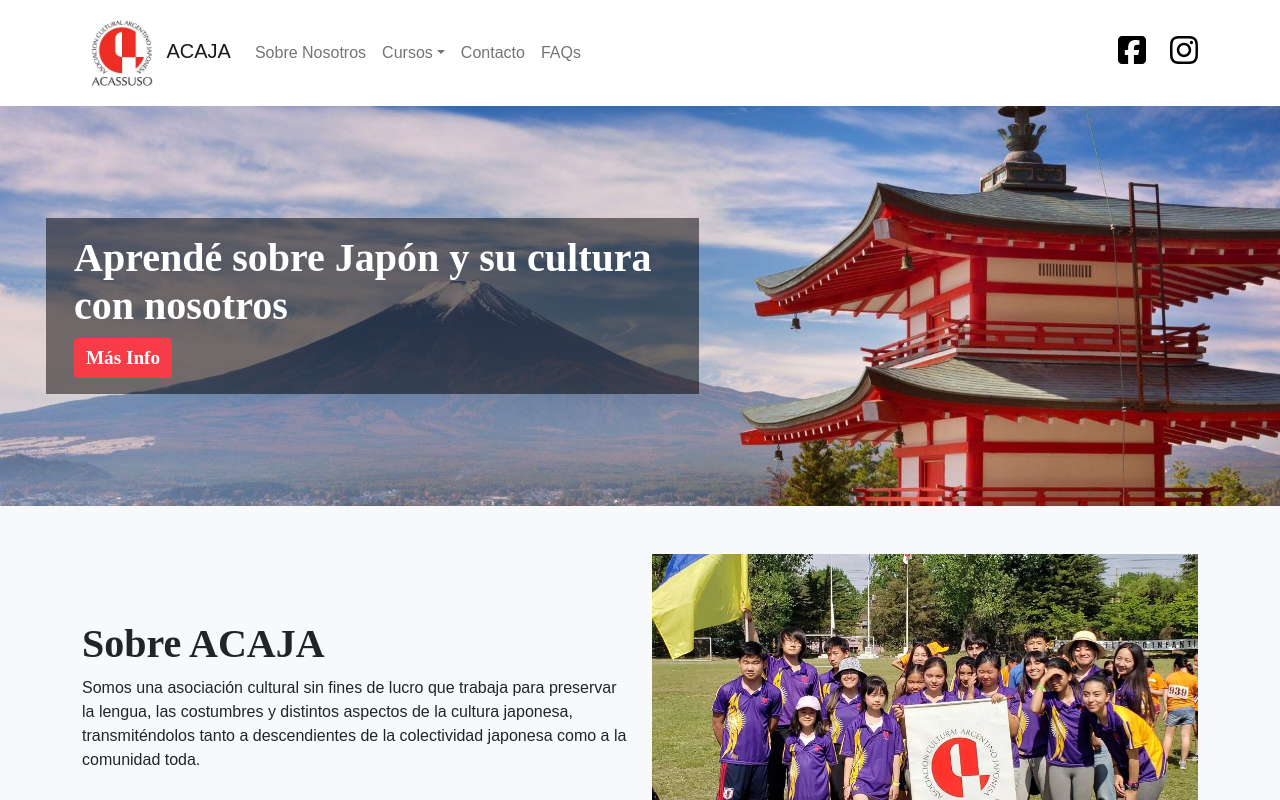
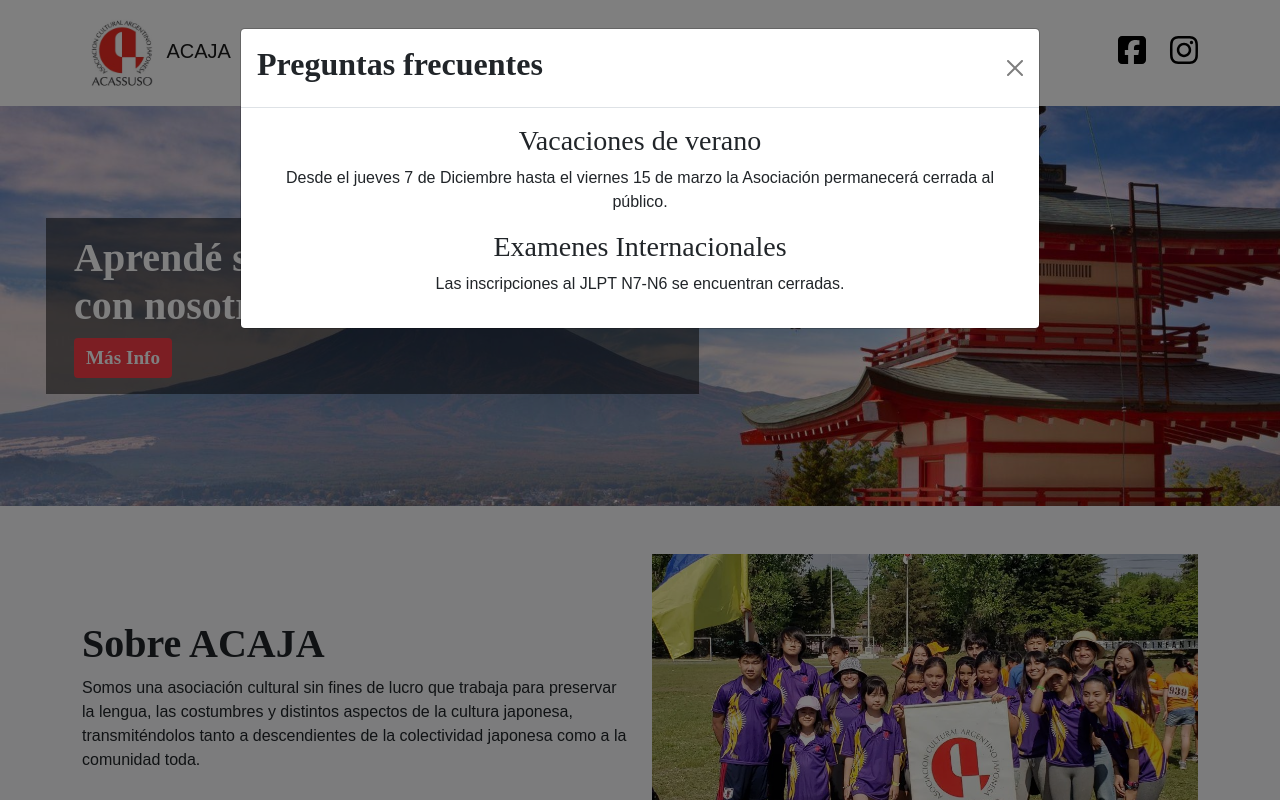
Before and after one commit to maiarakaki/ACAJA, a React (Vite) app: page / in a window 1280 px wide. Shown: the top 800 px of the page. Built offline with nearby package versions, Linux system fonts and the light colour scheme; a web font is replaced by a local one.

Commit message:
added useEffect to show on App load

```diff
--- a/src/App.jsx
+++ b/src/App.jsx
@@ -1,4 +1,4 @@
-import React, { useState } from 'react';
+import React, { useState, useEffect } from 'react';
 import { BrowserRouter, Routes, Route, Link } from "react-router-dom";
 import ContactForm from './components/ContactForm/ContactForm';
 import Landing from './pages/Landing';
@@ -17,6 +17,10 @@ function App() {
   const handleLgShow = (show) => {
     setLgShow(show);
   };
+
+  useEffect(() => {
+    setLgShow(true);
+  }, []);
 
   return (
 
```
